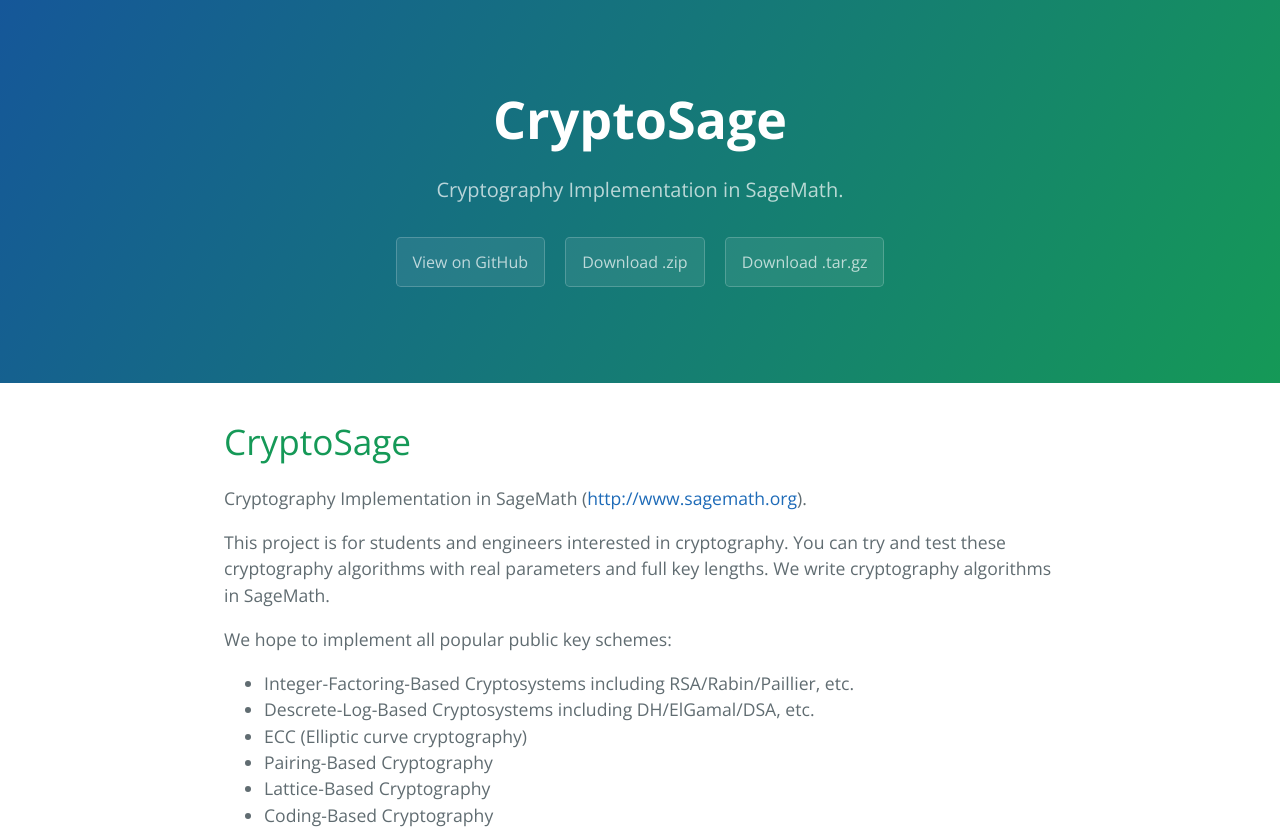
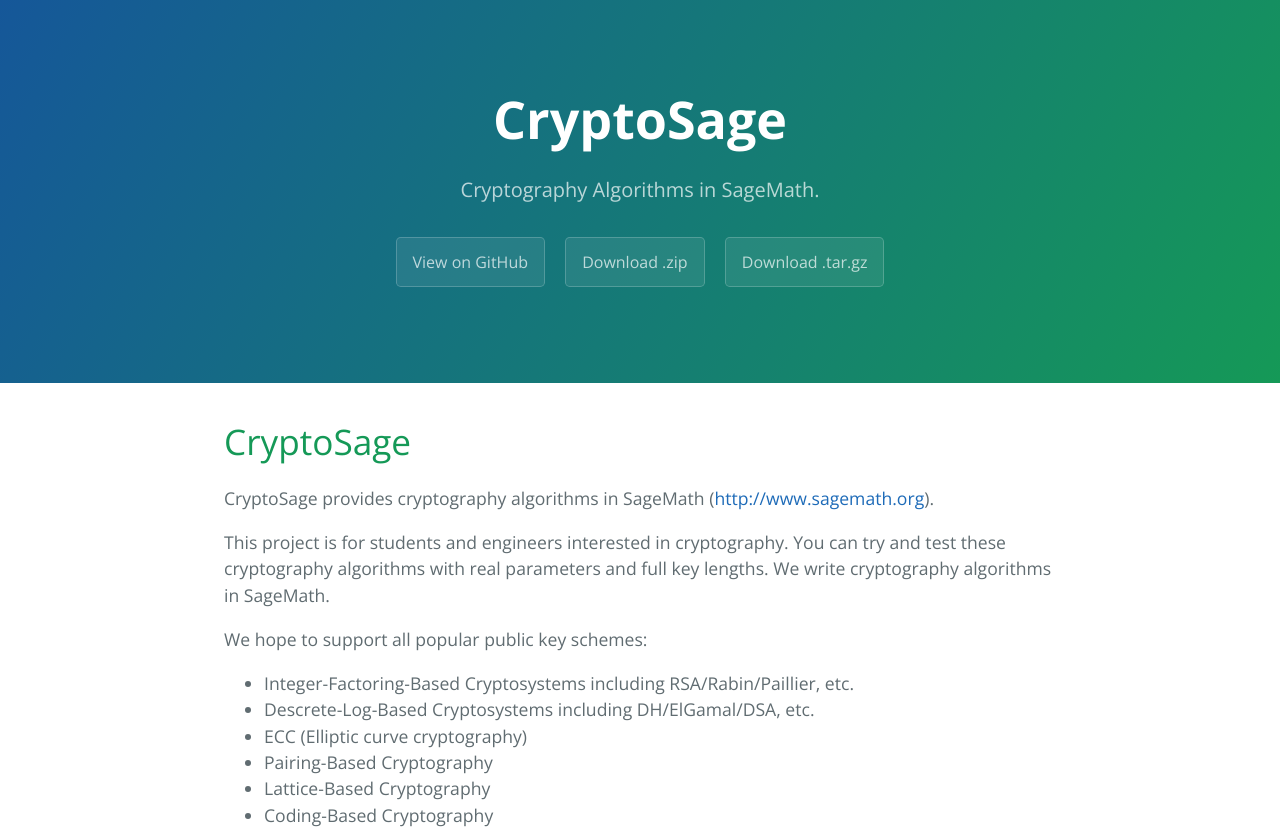
Before and after one commit to sara62/cryptosage, a plain HTML site: page index.html in a window 1280 px wide. Shown: the top 831 px of the page. Drawn offline with nearby package versions, Linux system fonts and the light colour scheme.

Commit message:
Create gh-pages branch via GitHub

```diff
--- a/index.html
+++ b/index.html
@@ -12,7 +12,7 @@
   <body>
     <section class="page-header">
       <h1 class="project-name">CryptoSage</h1>
-      <h2 class="project-tagline">Cryptography Implementation in SageMath.</h2>
+      <h2 class="project-tagline">Cryptography Algorithms in SageMath.</h2>
       <a href="https://github.com/guanzhi/cryptosage" class="btn">View on GitHub</a>
       <a href="https://github.com/guanzhi/cryptosage/zipball/master" class="btn">Download .zip</a>
       <a href="https://github.com/guanzhi/cryptosage/tarball/master" class="btn">Download .tar.gz</a>
@@ -22,13 +22,13 @@
       <h1>
 <a id="cryptosage" class="anchor" href="#cryptosage" aria-hidden="true"><span class="octicon octicon-link"></span></a>CryptoSage</h1>
 
-<p>Cryptography Implementation in SageMath (<a href="http://www.sagemath.org">http://www.sagemath.org</a>).</p>
+<p>CryptoSage provides cryptography algorithms in SageMath (<a href="http://www.sagemath.org">http://www.sagemath.org</a>).</p>
 
 <p>This project is for students and engineers interested in cryptography.
 You can try and test these cryptography algorithms with real parameters and full key lengths.
 We write cryptography algorithms in SageMath.</p>
 
-<p>We hope to implement all popular public key schemes:</p>
+<p>We hope to support all popular public key schemes:</p>
 
 <ul>
 <li>Integer-Factoring-Based Cryptosystems including RSA/Rabin/Paillier, etc. </li>
```
Also changed, not shown: params.json (+1 -1 lines).
